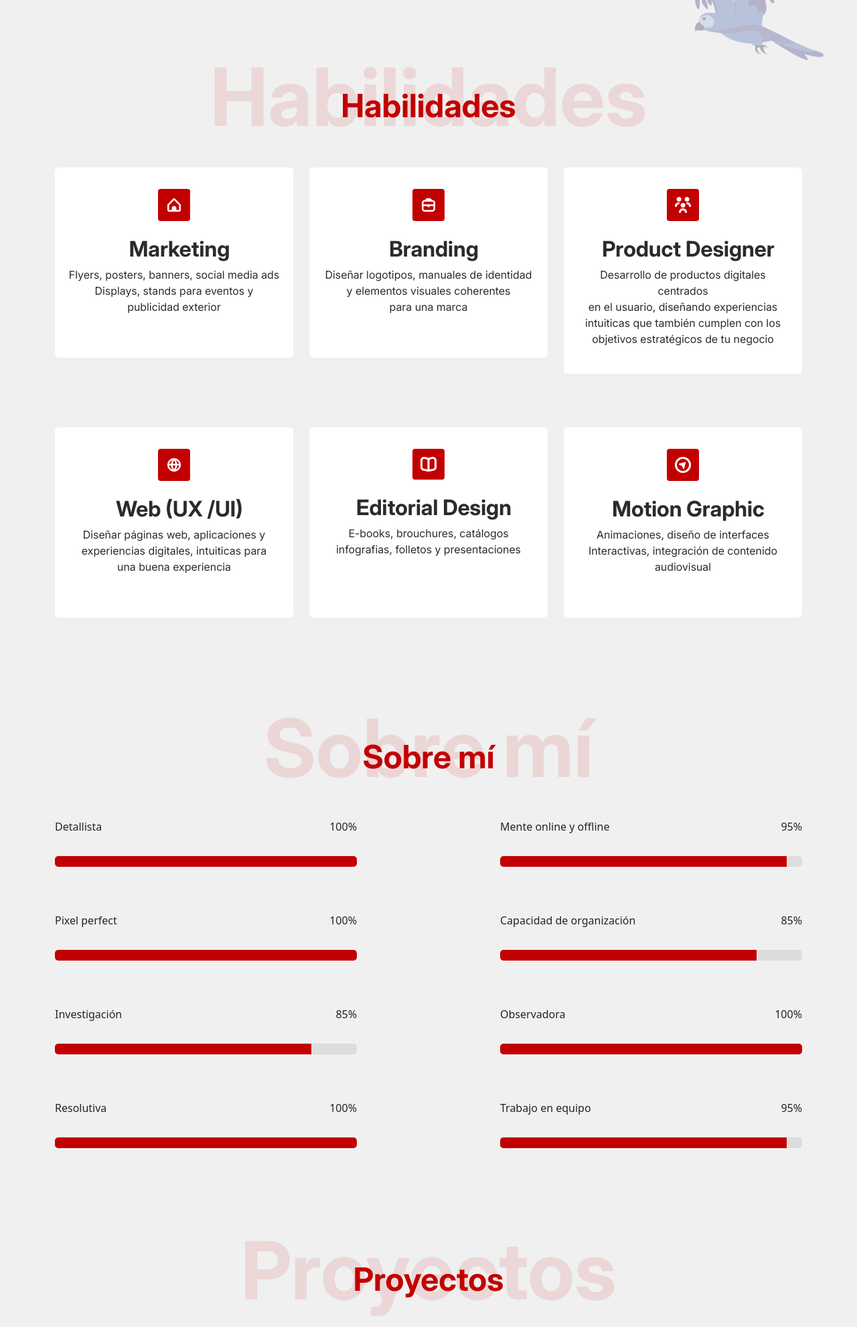
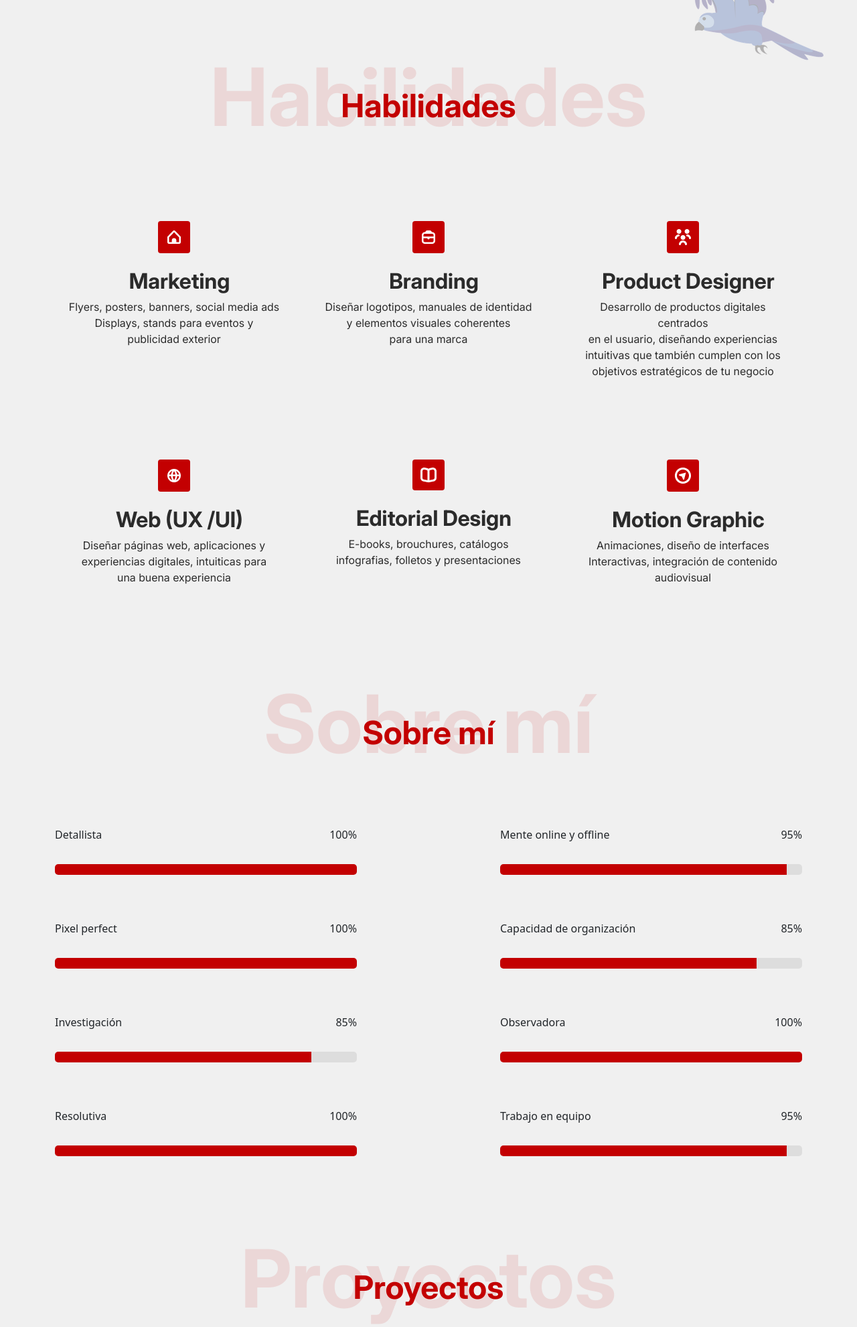
Before and after one commit to crakernano/sarahwitheh, a PHP site: page / in a window 1280 px wide. Shown: the part 1714-3695 px from the top of the page at 67% size. Run offline with PHP 8.4, Linux system fonts and the light colour scheme.

Commit message:
fix: ajustes de diseño

```diff
--- a/assets/css/style.css
+++ b/assets/css/style.css
@@ -505,21 +505,24 @@ p.card-text{
 
 .more-btn:hover{
     font-family: 'Inter';
-    font-weight: 700;
-    font-size: 14px;
-    line-height: 36px;
-    letter-spacing: 0%;
-    text-transform: uppercase;
-    border: #2B2B2B solid 1px;
+    /*font-weight: 700;*/
+    /*font-size: 14px;*/
+    /*line-height: 36px;*/
+    /*letter-spacing: 0%;*/
+    /*text-transform: uppercase;
+    /*border: #2B2B2B solid 1px;*/
+    border: none;
     border-radius: 600px;
     padding: 0 50px 0 15px;
+    padding-left: 27px;
     background-color: transparent;
     color: #FFF;
-    height: 36px;
+    height: 40px;
     margin-bottom: 2rem;
+    margin-left: .1rem;
     width: 150px;
-    transform: translateY(-2px);
-    box-shadow: 0 4px 12px rgba(195, 0, 1, 0.3);
+    /*transform: translateY(-2px);*/
+    /*box-shadow: 0 4px 12px rgba(195, 0, 1, 0.3);*/
     z-index: 1;
     text-align: left;
     white-space: nowrap;
@@ -538,12 +541,12 @@ p.card-text{
 .more-btn:hover::before {
     content: '🡥';
     position: absolute;
-    top: 50%;
-    left: 105px;
-    transform: translateY(-50%);
+    top: 30%;
+    left: 115px;
+    /*transform: translateY(-50%);*/
     color: #FFF;
-    font-size: 14px;
-    font-weight: 700;
+    /*font-size: 14px;*/
+    /*font-weight: 700;*/
     z-index: 2;
     display: inline-block;
     width: auto;
@@ -706,3 +709,11 @@ footer a::after{
   float: right;
   margin-right: 50px;
 }
+
+.skill-card{
+    background-color: transparent !important;
+    padding-bottom: 1.5rem;
+    padding-top: 1.5rem;
+    min-height: 284px;
+}
+}
--- a/index.html
+++ b/index.html
@@ -87,11 +87,11 @@
       <div class="container">
         <h2 class="custom-header-3">Habilidades</h2>
         <div class="header-shadow"><span>Habilidades</span></div>
-        <div class="row">
+        <div class="row" style="margin-top: 3rem;">
       <div class="col-sm-4">
           <!--<div class="bird"></div> -->
 
-          <div class="card slideUp" style="padding-bottom: 1.5rem; padding-top:1.5rem; min-height: 284px;">
+          <div class="card slideUp skill-card">
               <h5 class="card-header text-center" style="text-align: center;"><img src="assets/img/badget/hogar 1.png"></h5>
               <div class="card-body">
                   <h5 class="card-title" style="text-align: center;">Marketing</h5>
@@ -106,7 +106,7 @@
       </div>
       <div class="col-sm-4">
 
-          <div class="card slideUp" style="padding-bottom: 1.5rem; padding-top:1.5rem; min-height: 284px;">
+          <div class="card slideUp skill-card">
               <h5 class="card-header text-center"><img src="assets/img/badget/maletin 1.png"></h5>
               <div class="card-body">
                   <h5 class="card-title" style="text-align: center;">Branding</h5>
@@ -120,14 +120,14 @@
       </div>
       <div class="col-sm-4">
 
-          <div class="card slideUp" style="padding-bottom: 1.5rem; padding-top:1.5rem; min-height: 284px;">
+          <div class="card slideUp skill-card">
               <h5 class="card-header text-center"><img src="assets/img/badget/usuarios-alt 1.png"></h5>
               <div class="card-body">
                   <h5 class="card-title" style="text-align: center;">Product Designer</h5>
                   <p class="card-text">
                     <span>Desarrollo de productos digitales centrados</span>
                     <span>en el usuario, diseñando experiencias</span>
-                    <span>intuiticas que también cumplen con los</span>
+                    <span>intuitivas que también cumplen con los</span>
                     <span>objetivos estratégicos de tu negocio</span>
                   </p>
               </div>
@@ -135,10 +135,10 @@
       </div>
   </div>
   <!-- FIN DE LA PRIMERA FILA-->
-  <div class="row" style="margin-top: 5rem;">
+  <div class="row" style="margin-top: 3rem;">
       <div class="col-sm-4">
 
-          <div class="card slideUp" style="padding-bottom: 1.5rem; padding-top:1.5rem; min-height: 284px;">
+          <div class="card slideUp skill-card">
               <h5 class="card-header text-center"><img src="assets/img/badget/globo 1.png"></h5>
               <div class="card-body">
                   <h5 class="card-title" style="text-align: center;">Web (UX /UI)</h5>
@@ -153,7 +153,7 @@
       </div>
       <div class="col-sm-4">
 
-          <div class="card slideUp" style="padding-bottom: 1.5rem; padding-top:1.5rem; min-height: 284px;">
+          <div class="card slideUp skill-card">
               <h5 class="card-header text-center">
                 <img src="assets/img/badget/Vector.png" style="display: block; margin: 0 auto;">
               </h5>
@@ -169,7 +169,7 @@
       </div>
       <div class="col-sm-4">
 
-          <div class="card slideUp" style="padding-bottom: 1.5rem; padding-top:1.5rem; min-height: 284px;">
+          <div class="card slideUp skill-card">
               <h5 class="card-header text-center"><img src="assets/img/badget/row.png"></h5>
               <div class="card-body">
                   <h5 class="card-title" style="text-align: center;">Motion Graphic</h5>
@@ -185,10 +185,10 @@
   </div>
 </section>
   <!--                                                    FIN DE LA SECCION DE HABILIDADES                      -->
-  <div style="height: 180px;"></div>
+  <div style="height: 128px;"></div>
   <h2 class="custom-header-3">Sobre mí</h2>
   <div class="header-shadow" style="z-index: 0;"><span>Sobre mí</span></div>
-  <div class="container skills-container" data-aos="fade-up" id="skills-section">
+  <div class="container skills-container" data-aos="fade-up" id="skills-section" style="margin-top: 3rem;">
     <div class="row skill-row">
       <div class="col-5">
         <div class="row progress-label">
@@ -400,7 +400,7 @@
       <p style="margin-top: -.5rem;">support@sarahwitheh.com</p>
       <div class="social-menu">
         <li><a href=""><img src="assets/img/social/social_Be.png"/></a></li>
-        <li><a href=""><img src="assets/img/social/social_instagram.png"/></a></li>
+        <li><a href=""><img src="assets/img/social/social_Instagram.png"/></a></li>
         <li><a href=""><img src="assets/img/social/social_linkedn.png"/></a></li>
 
       </div>
--- a/porfolio/immune/index.html
+++ b/porfolio/immune/index.html
@@ -91,9 +91,9 @@
       <section data-aos="fade-up"> <!-- CARRUSEL-->
       <div class="container">
         <div class="row">
+          <div class="col-4"><img src="../immune/assets/img/immune_3.jpg" class="sample-img"></div>
+          <div class="col-4"><img src="../immune/assets/img/immune_2.jpg" class="sample-img"></div>
           <div class="col-4"><img src="../immune/assets/img/immune_1.jpg" class="sample-img"></div>
-          <div class="col-4"><img src="../immune/assets/img/immune_2.jpg" class="sample-img"></div>
-          <div class="col-4"><img src="../immune/assets/img/immune_3.jpg" class="sample-img"></div>
         </div>
         </div>
       </section> <!--Fin del carrusel-->
```
Also changed, not shown: assets/img/social/social_Instagram.png (added), assets/img/social/social_instagram.png (deleted), assets/img/social/social_linkedn.png.
